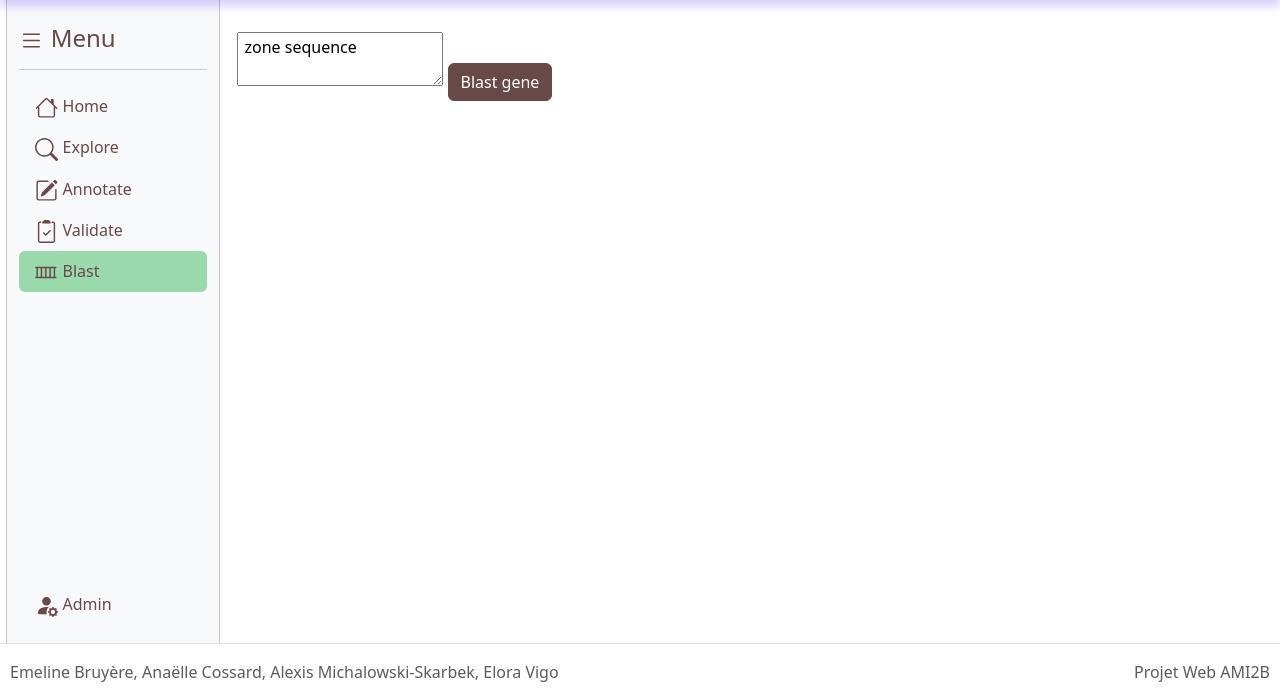
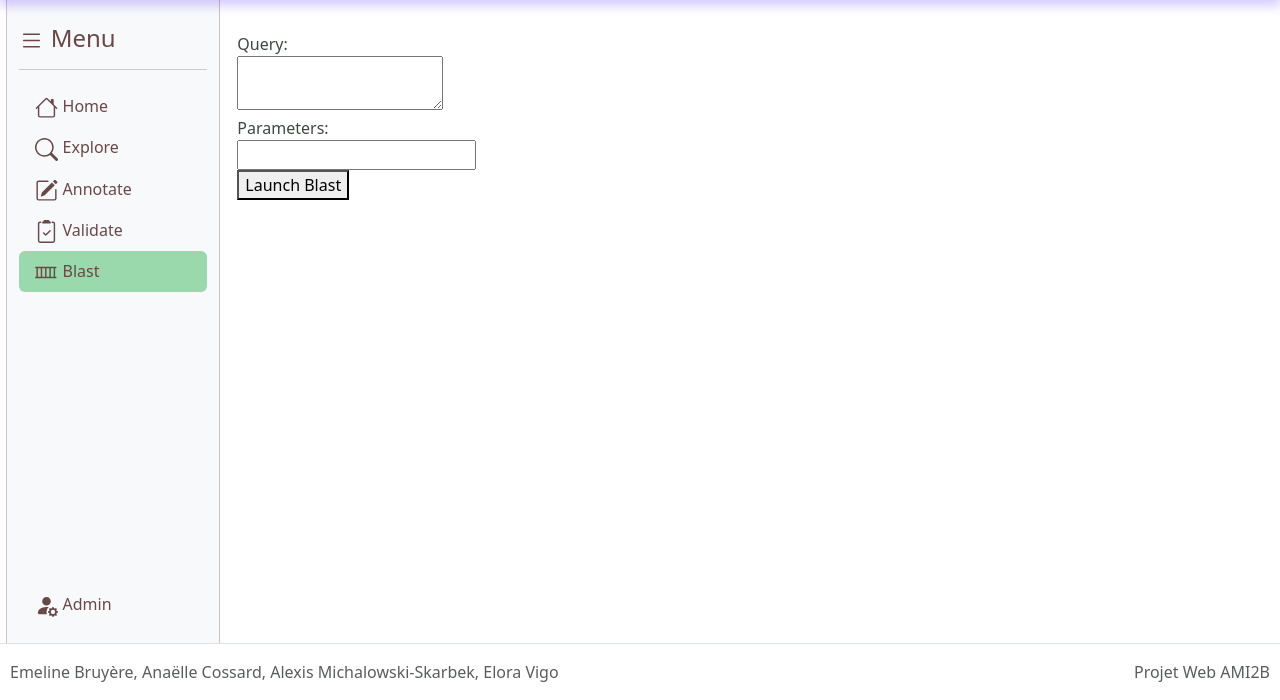
Before and after one commit to anaellle/ProjWeb_GenomeAnnot, a Django app: page /genomeannot/blast/ in a window 1280 px wide. Shown: the part 100-800 px from the top of the page. Run offline with Django 4.2, Linux system fonts and the light colour scheme.

Commit message:
adding blast api and view

```diff
--- a/GenomeAnnot/main/templates/main/blast/main_blast.html
+++ b/GenomeAnnot/main/templates/main/blast/main_blast.html
@@ -4,7 +4,16 @@
 <!-- --------------- CONTENT --------------- -->
 
 {% block body %}
-    <textarea> zone sequence</textarea>
-    <div class="btn btn-primary">Blast gene</div >
-
+    <form method="post" action="{% url 'main:blast' %}">
+        {% csrf_token %}
+        <label for="sequence">Query:</label>
+        <br>
+        <textarea name="sequence" required></textarea>
+        <br>
+        <label for="parameters">Parameters:</label>
+        <br>
+        <input type="text" name="parameters">
+        <br>
+        <button type="submit">Launch Blast</button>
+    </form>
 {% endblock %}
--- a/GenomeAnnot/main/views.py
+++ b/GenomeAnnot/main/views.py
@@ -20,10 +20,33 @@ def validate(request):
     context = {"active_tab": "validate"}
     return render(request, "main/validate/main_validate.html", context)
 
+#Library required for lauching the Blast API
+from Bio.Blast import NCBIWWW
+from Bio import SeqIO
+from Bio import SearchIO
 
 def blast(request):
     context = {"active_tab": "blast"}
-    return render(request, "main/blast/main_blast.html", context)
+    #return render(request, "main/blast/main_blast.html", context)
+
+    if request.method == 'POST':
+        sequence = request.POST['sequence']
+        parameters = request.POST['parameters']
+
+        #Request to ncbi blast api, rajouter gestion des erreurs ensuite
+        #try:
+        result_handle = NCBIWWW.qblast(program="blastn", database="nt", sequence=sequence, alignments=5, descriptions=5) #,format_type="Text") #Parametres de base pour le moment, rajouter un choix apres
+        blast_results = SearchIO.read(result_handle, "blast-xml") #permet recuperation dans le template pour l'affichage
+
+        #except Exception as e:
+            # Gérer les erreurs, par exemple, en renvoyant un message d'erreur à l'utilisateur
+            #return render(request, 'error.html', {'error_message': str(e)})
+
+        # Traiter les résultats et afficher dans le template
+        return render(request, 'main/blast/blast_results.html', {'results': blast_results},context)
+
+    return render(request, "main/blast/main_blast.html",context)
+
 
 
 def genomeAdmin(request):
```
Also changed, not shown: GenomeAnnot/main/templates/main/blast/blast_results.html (added, +24 -0 lines).
